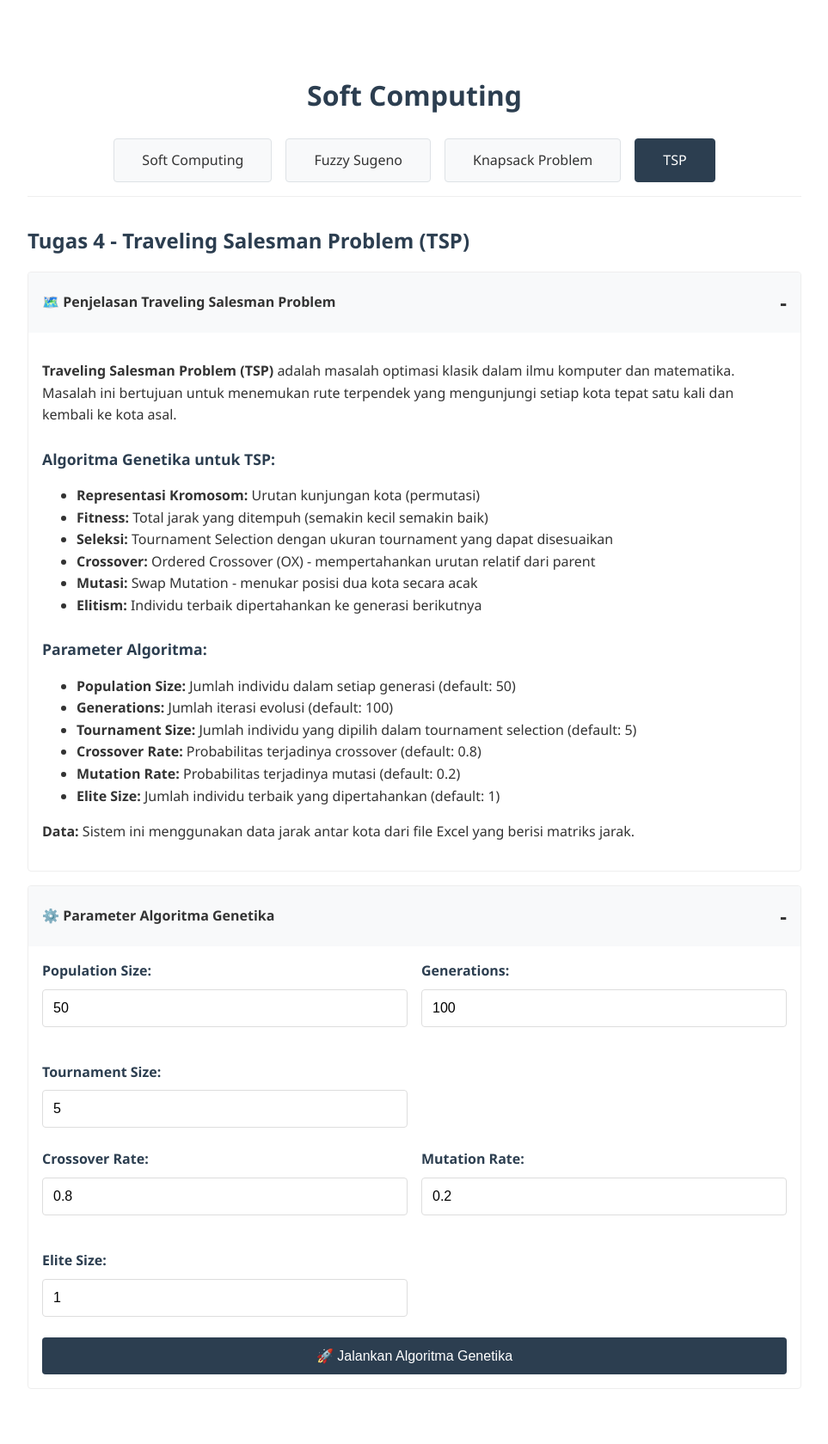
After one commit to Zeidanne/sotfcomp-web-base, a Flask app: page /tugas4 in a window 1280 px wide. The commit adds this page. Shown: the whole page at 86% size, without its empty margins (158-1121 px from the left). Run offline with Flask 3, Linux system fonts and the light colour scheme.

Commit message:
feat: TSP with genetic algorithm

```diff
--- a/app.py
+++ b/app.py
@@ -1,5 +1,8 @@
 from flask import Flask, render_template, request, jsonify
 import random
+import numpy as np
+import pandas as pd
+import os
 
 app = Flask(__name__)
 
@@ -14,6 +17,10 @@ def tugas2():
 @app.route('/tugas3')
 def tugas3():
     return render_template('tugas3.html')
+
+@app.route('/tugas4')
+def tugas4():
+    return render_template('tugas4.html')
 
 @app.route('/hitung-fuzzy', methods=['POST'])
 def hitung_fuzzy():
@@ -247,5 +254,117 @@ def hitung_genetic():
         }
     })
 
+@app.route('/hitung-tsp', methods=['POST'])
+def hitung_tsp():
+    data = request.json
+
+    # Get parameters
+    pop_size = int(data.get('pop_size', 50))
+    generations = int(data.get('generations', 100))
+    tournament_k = int(data.get('tournament_k', 5))
+    pc = float(data.get('crossover_rate', 0.8))
+    pm = float(data.get('mutation_rate', 0.2))
+    elite_size = int(data.get('elite_size', 1))
+
+    # Load distance matrix from Excel file
+    try:
+        excel_path = os.path.join('assets', '3.b. TSP - AG.xlsx')
+        df = pd.read_excel(excel_path, index_col=0)
+        cities = list(df.index)
+        dist_matrix = df.values.astype(float)
+    except Exception as e:
+        return jsonify({'success': False, 'error': f'Error loading data: {str(e)}'})
+
+    # Helper functions
+    def route_distance(route):
+        d = sum(dist_matrix[route[i], route[(i+1)%len(route)]] for i in range(len(route)))
+        return d
+
+    def create_individual(n):
+        ind = list(range(n))
+        random.shuffle(ind)
+        return ind
+
+    def initial_population(size, n):
+        return [create_individual(n) for _ in range(size)]
+
+    def tournament_selection(pop):
+        k = random.sample(pop, tournament_k)
+        return min(k, key=lambda ind: route_distance(ind))
+
+    def ordered_crossover(p1, p2):
+        a, b = sorted(random.sample(range(len(p1)), 2))
+        child = [-1]*len(p1)
+        child[a:b+1] = p1[a:b+1]
+
+        p2_idx = 0
+        for i in range(len(p1)):
+            if child[i] == -1:
+                while p2[p2_idx] in child:
+                    p2_idx += 1
+                child[i] = p2[p2_idx]
+
+        return child
+
+    def swap_mutation(ind):
+        a, b = random.sample(range(len(ind)), 2)
+        ind[a], ind[b] = ind[b], ind[a]
+
+    # Main GA Loop
+    pop = initial_population(pop_size, len(cities))
+    best = min(pop, key=lambda ind: route_distance(ind))
+    best_dist = route_distance(best)
+
+    history = []
+    generation_data = []
+
+    for g in range(generations):
+        new_pop = []
+
+        pop = sorted(pop, key=lambda ind: route_distance(ind))
+
+        if route_distance(pop[0]) < best_dist:
+            best = pop[0]
+            best_dist = route_distance(best)
+
+        new_pop.extend(pop[:elite_size])
+
+        while len(new_pop) < pop_size:
+            p1 = tournament_selection(pop)
+            p2 = tournament_selection(pop)
+
+            child = ordered_crossover(p1, p2) if random.random() < pc else p1[:]
+
+            if random.random() < pm:
+                swap_mutation(child)
+
+            new_pop.append(child)
+
+        pop = new_pop
+        history.append(best_dist)
+
+        # Store every 10th generation or first/last
+        if g % 10 == 0 or g == generations - 1:
+            generation_data.append({
+                'generation': g,
+                'best_distance': round(best_dist, 2),
+                'best_route': [cities[i] for i in best]
+            })
+
+    # Final result
+    best_route = [cities[i] for i in best]
+
+    return jsonify({
+        'success': True,
+        'cities': cities,
+        'generations': generation_data,
+        'final_result': {
+            'route': best_route,
+            'distance': round(best_dist, 2),
+            'full_route': best_route + [best_route[0]]
+        },
+        'history': history
+    })
+
 if __name__ == '__main__':
     app.run(debug=True)
--- /dev/null
+++ b/static/js/tsp.js
@@ -0,0 +1,146 @@
+document.addEventListener("DOMContentLoaded", function () {
+    const tspForm = document.getElementById("tspForm");
+
+    if (tspForm) {
+        tspForm.addEventListener("submit", async function (e) {
+            e.preventDefault();
+
+            // Collect parameters
+            const pop_size = document.getElementById("pop_size").value;
+            const generations = document.getElementById("generations").value;
+            const tournament_k = document.getElementById("tournament_k").value;
+            const crossover_rate =
+                document.getElementById("crossover_rate").value;
+            const mutation_rate =
+                document.getElementById("mutation_rate").value;
+            const elite_size = document.getElementById("elite_size").value;
+
+            // Show loading message
+            const hasilSection = document.getElementById("hasilSection");
+            const hasilContainer = document.getElementById("hasilContainer");
+            hasilSection.style.display = "block";
+            hasilContainer.innerHTML =
+                '<div class="loading-message">⏳ Menjalankan Algoritma Genetika... Mohon tunggu...</div>';
+
+            // Expand hasil section
+            const hasilCollapsible = hasilSection.querySelector(
+                ".collapsible-content"
+            );
+            const hasilParent = hasilSection;
+            if (!hasilCollapsible.classList.contains("active")) {
+                hasilCollapsible.classList.add("active");
+                hasilParent.classList.add("active");
+            }
+            setTimeout(() => {
+                hasilCollapsible.style.maxHeight =
+                    hasilCollapsible.scrollHeight + "px";
+            }, 10);
+
+            try {
+                const response = await fetch("/hitung-tsp", {
+                    method: "POST",
+                    headers: {
+                        "Content-Type": "application/json",
+                    },
+                    body: JSON.stringify({
+                        pop_size: pop_size,
+                        generations: generations,
+                        tournament_k: tournament_k,
+                        crossover_rate: crossover_rate,
+                        mutation_rate: mutation_rate,
+                        elite_size: elite_size,
+                    }),
+                });
+
+                const data = await response.json();
+
+                if (data.success) {
+                    displayHasilTSP(data);
+                } else {
+                    hasilContainer.innerHTML = `<div class="error-message">❌ Error: ${data.error}</div>`;
+                }
+            } catch (error) {
+                console.error("Error:", error);
+                hasilContainer.innerHTML =
+                    '<div class="error-message">❌ Terjadi kesalahan dalam perhitungan</div>';
+            }
+        });
+    }
+});
+
+function displayHasilTSP(data) {
+    const hasilSection = document.getElementById("hasilSection");
+    const hasilContainer = document.getElementById("hasilContainer");
+
+    let html = `
+        <h3>📈 Proses Evolusi:</h3>
+        <div class="evolution-summary">
+            <p><strong>Jumlah Kota:</strong> ${data.cities.length}</p>
+            <p><strong>Total Generasi:</strong> ${
+                data.generations[data.generations.length - 1].generation + 1
+            }</p>
+        </div>
+    `;
+
+    // Display selected generations
+    html += `<div class="generations-container">`;
+    data.generations.forEach(function (gen) {
+        html += `
+            <div class="generation-box-tsp">
+                <div class="generation-header">Generasi ${gen.generation}</div>
+                <div class="tsp-route">
+                    <strong>Rute:</strong> ${gen.best_route.join(" → ")} → ${
+            gen.best_route[0]
+        }
+                </div>
+                <div class="hasil-item">
+                    <span class="hasil-label">Jarak Total:</span>
+                    <span class="hasil-value">${gen.best_distance} km</span>
+                </div>
+            </div>
+        `;
+    });
+    html += `</div>`;
+
+    // Display final result
+    html += `
+        <div class="final-result-box">
+            <h3>🏆 Rute Optimal (Solusi Terbaik)</h3>
+            <div class="tsp-final-route">
+                <strong>Rute Lengkap:</strong><br>
+                ${data.final_result.full_route.join(" → ")}
+            </div>
+            <div class="result-item">
+                <strong>Total Jarak:</strong> ${data.final_result.distance} km
+            </div>
+            <div class="result-item">
+                <strong>Jumlah Kota Dikunjungi:</strong> ${
+                    data.final_result.route.length
+                } kota
+            </div>
+        </div>
+    `;
+
+    hasilContainer.innerHTML = html;
+    hasilSection.style.display = "block";
+
+    // Expand hasil section if collapsed
+    const hasilCollapsible = hasilSection.querySelector(".collapsible-content");
+    const hasilParent = hasilSection;
+
+    if (hasilCollapsible) {
+        if (!hasilCollapsible.classList.contains("active")) {
+            hasilCollapsible.classList.add("active");
+            hasilParent.classList.add("active");
+        }
+
+        // Update maxHeight after content is added
+        setTimeout(() => {
+            hasilCollapsible.style.maxHeight =
+                hasilCollapsible.scrollHeight + "px";
+        }, 10);
+    }
+
+    // Scroll to hasil
+    hasilSection.scrollIntoView({ behavior: "smooth", block: "nearest" });
+}
--- /dev/null
+++ b/templates/tugas4.html
@@ -0,0 +1,247 @@
+<!DOCTYPE html>
+<html lang="en">
+    <head>
+        <meta charset="UTF-8" />
+        <meta name="viewport" content="width=device-width, initial-scale=1.0" />
+        <title>Soft Computing - Tugas 4</title>
+        <link
+            rel="stylesheet"
+            href="{{ url_for('static', filename='css/style.css') }}"
+        />
+    </head>
+    <body>
+        <div class="container">
+            <header>
+                <h1>Soft Computing</h1>
+
+                <!-- Navigation Tabs -->
+                <nav class="tab-navigation">
+                    <a href="/" class="tab-link">Soft Computing</a>
+                    <a href="/tugas2" class="tab-link">Fuzzy Sugeno</a>
+                    <a href="/tugas3" class="tab-link">Knapsack Problem</a>
+                    <a href="/tugas4" class="tab-link active">TSP</a>
+                </nav>
+            </header>
+
+            <main>
+                <h2>Tugas 4 - Traveling Salesman Problem (TSP)</h2>
+
+                <div class="content-section">
+                    <!-- Penjelasan Section -->
+                    <div class="collapsible active">
+                        <div class="collapsible-header">
+                            🗺️ Penjelasan Traveling Salesman Problem
+                        </div>
+                        <div class="collapsible-content active">
+                            <p>
+                                <strong
+                                    >Traveling Salesman Problem (TSP)</strong
+                                >
+                                adalah masalah optimasi klasik dalam ilmu
+                                komputer dan matematika. Masalah ini bertujuan
+                                untuk menemukan rute terpendek yang mengunjungi
+                                setiap kota tepat satu kali dan kembali ke kota
+                                asal.
+                            </p>
+
+                            <h3>Algoritma Genetika untuk TSP:</h3>
+                            <ul>
+                                <li>
+                                    <strong>Representasi Kromosom:</strong>
+                                    Urutan kunjungan kota (permutasi)
+                                </li>
+                                <li>
+                                    <strong>Fitness:</strong> Total jarak yang
+                                    ditempuh (semakin kecil semakin baik)
+                                </li>
+                                <li>
+                                    <strong>Seleksi:</strong> Tournament
+                                    Selection dengan ukuran tournament yang
+                                    dapat disesuaikan
+                                </li>
+                                <li>
+                                    <strong>Crossover:</strong> Ordered
+                                    Crossover (OX) - mempertahankan urutan
+                                    relatif dari parent
+                                </li>
+                                <li>
+                                    <strong>Mutasi:</strong> Swap Mutation -
+                                    menukar posisi dua kota secara acak
+                                </li>
+                                <li>
+                                    <strong>Elitism:</strong> Individu terbaik
+                                    dipertahankan ke generasi berikutnya
+                                </li>
+                            </ul>
+
+                            <h3>Parameter Algoritma:</h3>
+                            <ul>
+                                <li>
+                                    <strong>Population Size:</strong> Jumlah
+                                    individu dalam setiap generasi (default: 50)
+                                </li>
+                                <li>
+                                    <strong>Generations:</strong> Jumlah iterasi
+                                    evolusi (default: 100)
+                                </li>
+                                <li>
+                                    <strong>Tournament Size:</strong> Jumlah
+                                    individu yang dipilih dalam tournament
+                                    selection (default: 5)
+                                </li>
+                                <li>
+                                    <strong>Crossover Rate:</strong>
+                                    Probabilitas terjadinya crossover (default:
+                                    0.8)
+                                </li>
+                                <li>
+                                    <strong>Mutation Rate:</strong> Probabilitas
+                                    terjadinya mutasi (default: 0.2)
+                                </li>
+                                <li>
+                                    <strong>Elite Size:</strong> Jumlah individu
+                                    terbaik yang dipertahankan (default: 1)
+                                </li>
+                            </ul>
+
+                            <p>
+                                <strong>Data:</strong> Sistem ini menggunakan
+                                data jarak antar kota dari file Excel yang
+                                berisi matriks jarak.
+                            </p>
+                        </div>
+                    </div>
+
+                    <!-- Form Parameter Section -->
+                    <div class="collapsible active">
+                        <div class="collapsible-header">
+                            ⚙️ Parameter Algoritma Genetika
+                        </div>
+                        <div class="collapsible-content active">
+                            <form id="tspForm">
+                                <div class="form-row">
+                                    <div class="form-group">
+                                        <label for="pop_size"
+                                            >Population Size:</label
+                                        >
+                                        <input
+                                            type="number"
+                                            id="pop_size"
+                                            name="pop_size"
+                                            value="50"
+                                            min="10"
+                                            max="500"
+                                            step="10"
+                                            required
+                                        />
+                                    </div>
+
+                                    <div class="form-group">
+                                        <label for="generations"
+                                            >Generations:</label
+                                        >
+                                        <input
+                                            type="number"
+                                            id="generations"
+                                            name="generations"
+                                            value="100"
+                                            min="10"
+                                            max="500"
+                                            step="10"
+                                            required
+                                        />
+                                    </div>
+
+                                    <div class="form-group">
+                                        <label for="tournament_k"
+                                            >Tournament Size:</label
+                                        >
+                                        <input
+                                            type="number"
+                                            id="tournament_k"
+                                            name="tournament_k"
+                                            value="5"
+                                            min="2"
+                                            max="20"
+                                            step="1"
+                                            required
+                                        />
+                                    </div>
+                                </div>
+
+                                <div class="form-row">
+                                    <div class="form-group">
+                                        <label for="crossover_rate"
+                                            >Crossover Rate:</label
+                                        >
+                                        <input
+                                            type="number"
+                                            id="crossover_rate"
+                                            name="crossover_rate"
+                                            value="0.8"
+                                            min="0"
+                                            max="1"
+                                            step="0.1"
+                                            required
+                                        />
+                                    </div>
+
+                                    <div class="form-group">
+                                        <label for="mutation_rate"
+                                            >Mutation Rate:</label
+                                        >
+                                        <input
+                                            type="number"
+                                            id="mutation_rate"
+                                            name="mutation_rate"
+                                            value="0.2"
+                                            min="0"
+                                            max="1"
+                                            step="0.1"
+                                            required
+                                        />
+                                    </div>
+
+                                    <div class="form-group">
+                                        <label for="elite_size"
+                                            >Elite Size:</label
+                                        >
+                                        <input
+                                            type="number"
+                                            id="elite_size"
+                                            name="elite_size"
+                                            value="1"
+                                            min="1"
+                                            max="10"
+                                            step="1"
+                                            required
+                                        />
+                                    </div>
+                                </div>
+
+                                <button type="submit" class="btn-proses">
+                                    🚀 Jalankan Algoritma Genetika
+                                </button>
+                            </form>
+                        </div>
+                    </div>
+
+                    <!-- Hasil Section -->
+                    <div
+                        class="collapsible"
+                        id="hasilSection"
+                        style="display: none"
+                    >
+                        <div class="collapsible-header">📊 Hasil TSP</div>
+                        <div class="collapsible-content">
+                            <div id="hasilContainer"></div>
+                        </div>
+                    </div>
+                </div>
+            </main>
+        </div>
+
+        <script src="{{ url_for('static', filename='js/main.js') }}"></script>
+        <script src="{{ url_for('static', filename='js/tsp.js') }}"></script>
+    </body>
+</html>
```
Also changed, not shown: static/css/style.css (+80 -0 lines), templates/tugas1.html (+4 -3 lines), templates/tugas2.html (+4 -3 lines), templates/tugas3.html (+6 -3 lines), 1 other file.
